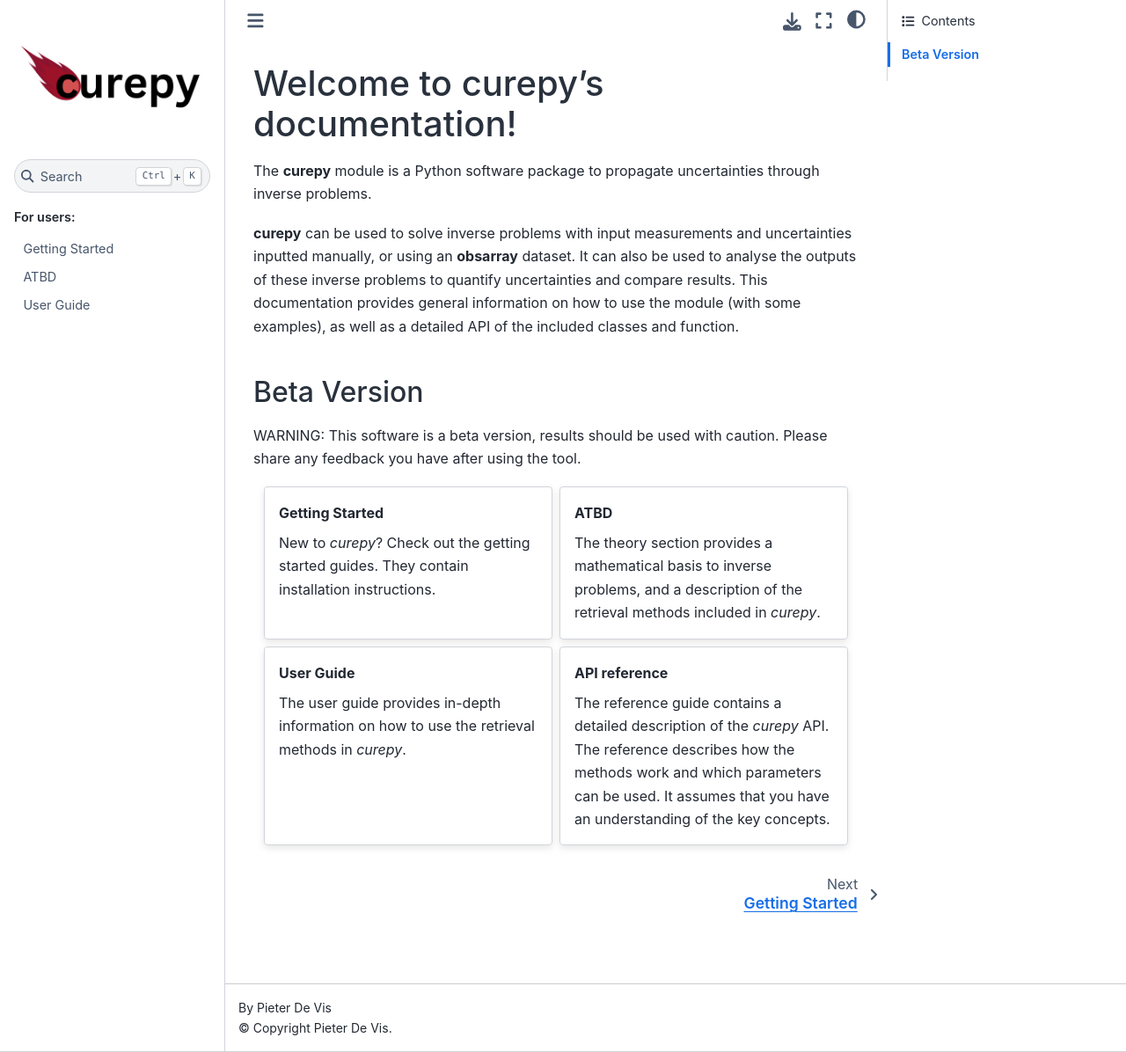
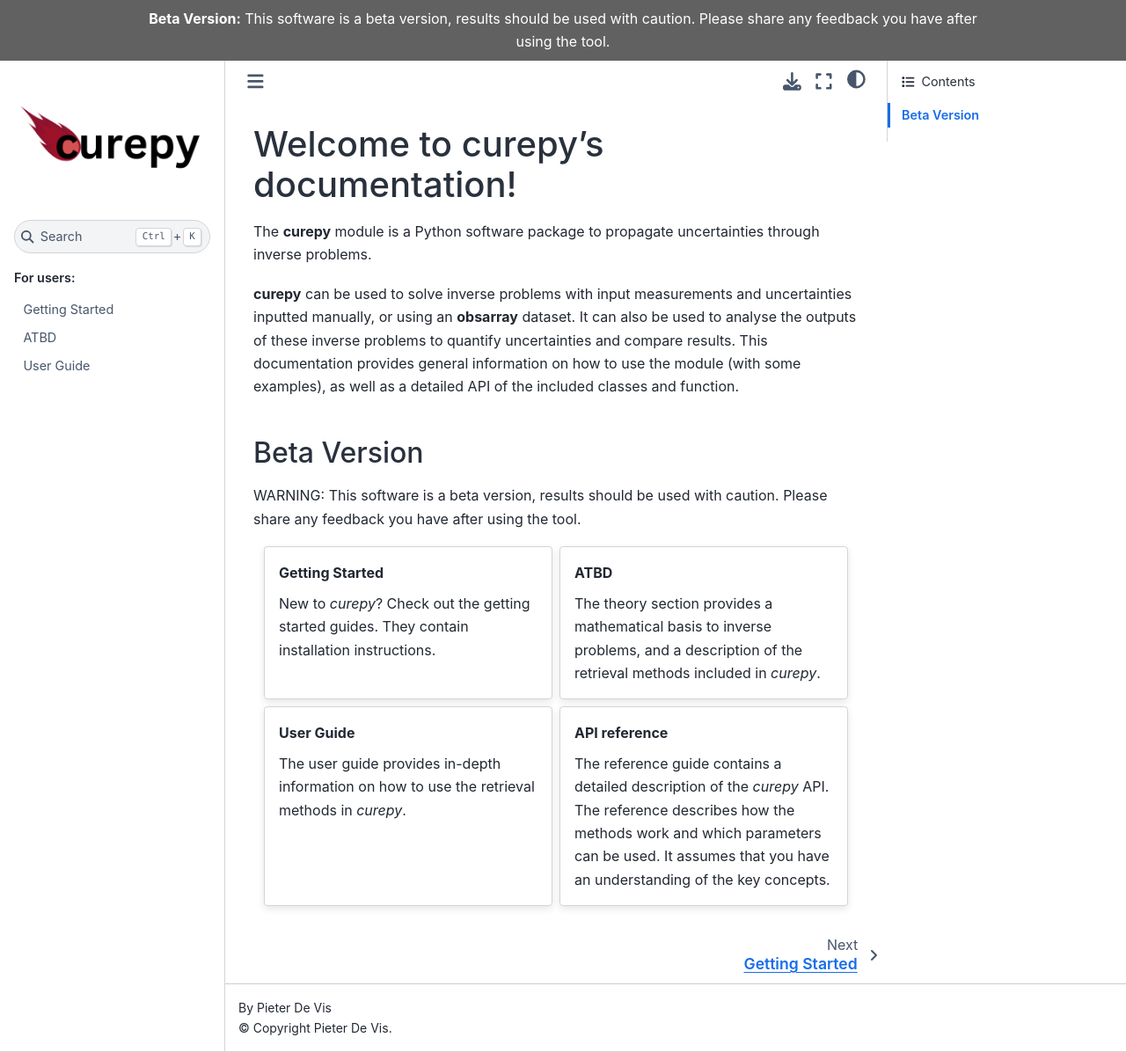
Before and after one commit to comet-toolkit/curepy, a Sphinx documentation site: the page built from docs/index.rst, in a window 1280 px wide and 1196 px high. Shown: the whole window at 88% size. Built offline with Sphinx 7.4.7 and the Sphinx Book theme 1.1.4, drawn with Linux system fonts in a browser that asks for light colours; pages that are not in the unit, such as notebooks, are missing from menus.

Commit message:
add banner to docs for beta version

```diff
--- a/docs/conf.py
+++ b/docs/conf.py
@@ -150,7 +150,9 @@ html_theme = "sphinx_book_theme"
 # theme further.  For a list of options available for each theme, see the
 # documentation.
 #
-# html_theme_options = {}
+html_theme_options = {
+    "announcement": "<strong>Beta Version:</strong> This software is a beta version, results should be used with caution. Please share any feedback you have after using the tool.",
+}
 
 # Add any paths that contain custom static files (such as style sheets) here,
 # relative to this directory. They are copied after the builtin static files,
```
